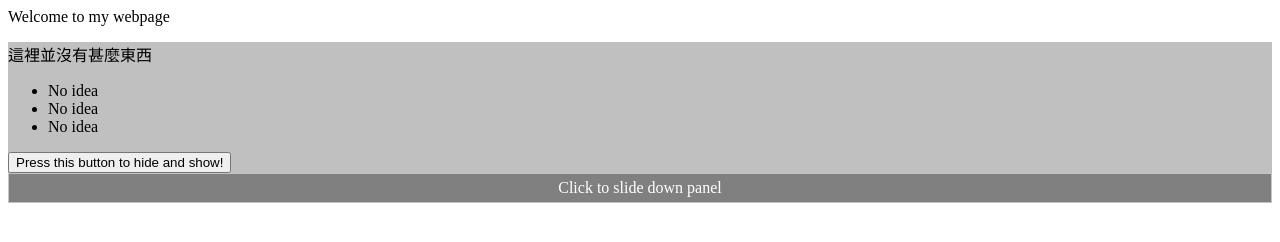
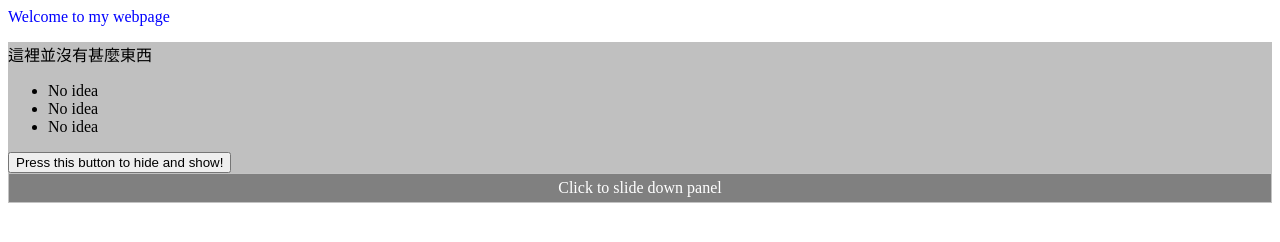
Before and after one commit to AXQuestion/axquestion.github.io, a plain HTML site: page index.html in a window 1280 px wide. Drawn offline with nearby package versions, Linux system fonts and the light colour scheme.

Commit message:
Update index.html

```diff
--- a/index.html
+++ b/index.html
@@ -15,6 +15,9 @@ $(document).ready(function(){
 
 </script>
 <style>
+    .blue-text {
+    color: blue;
+    }
     p {
     font-size: 16px;
     font-family: Monospace;
@@ -35,7 +38,7 @@ $(document).ready(function(){
 }
 </style>
  <body>
-  <h class="text-center">Welcome to my webpage</h>
+  <h class="blue-text text-center">Welcome to my webpage</h>
   <div class="silver-background">
   <p>這裡並沒有甚麼東西</p>
   <ul>
```
